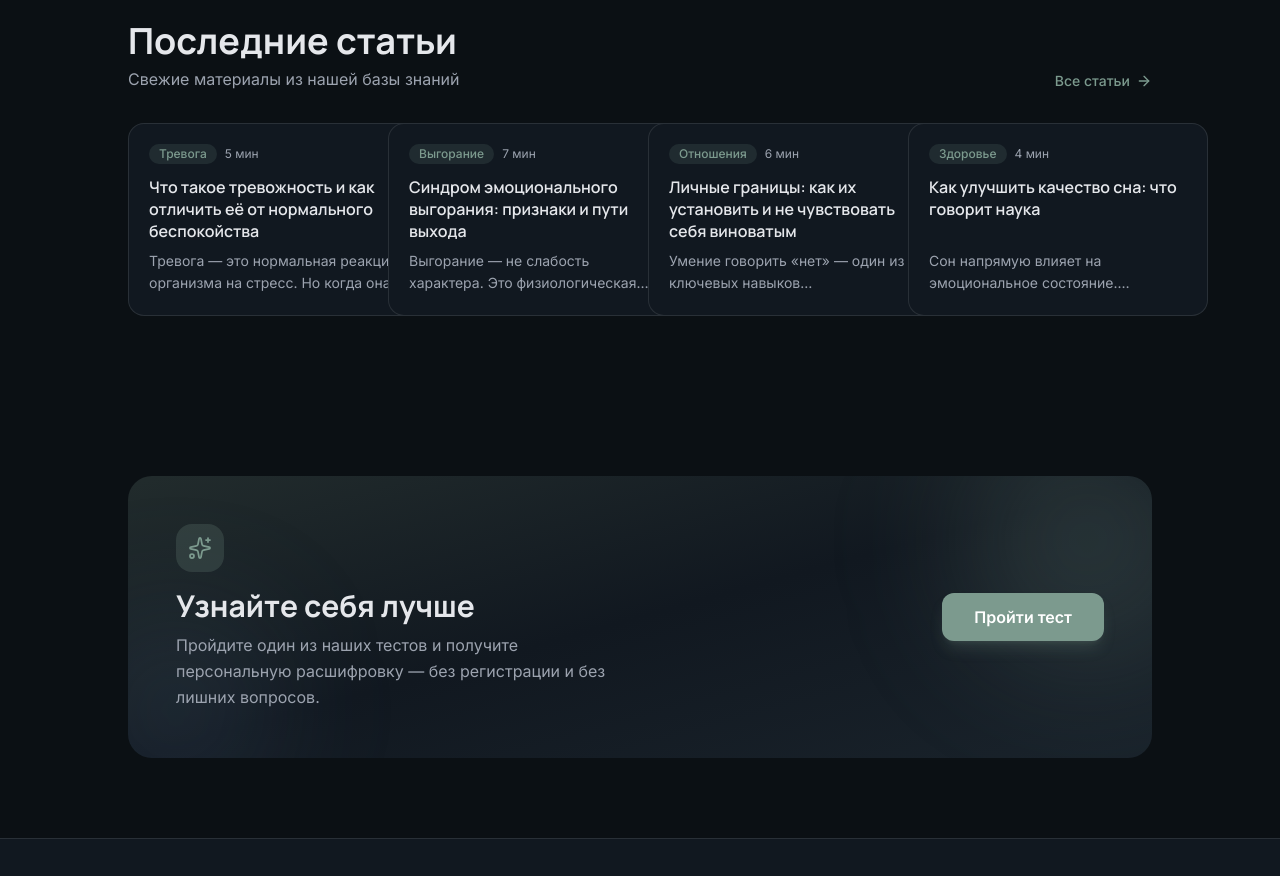
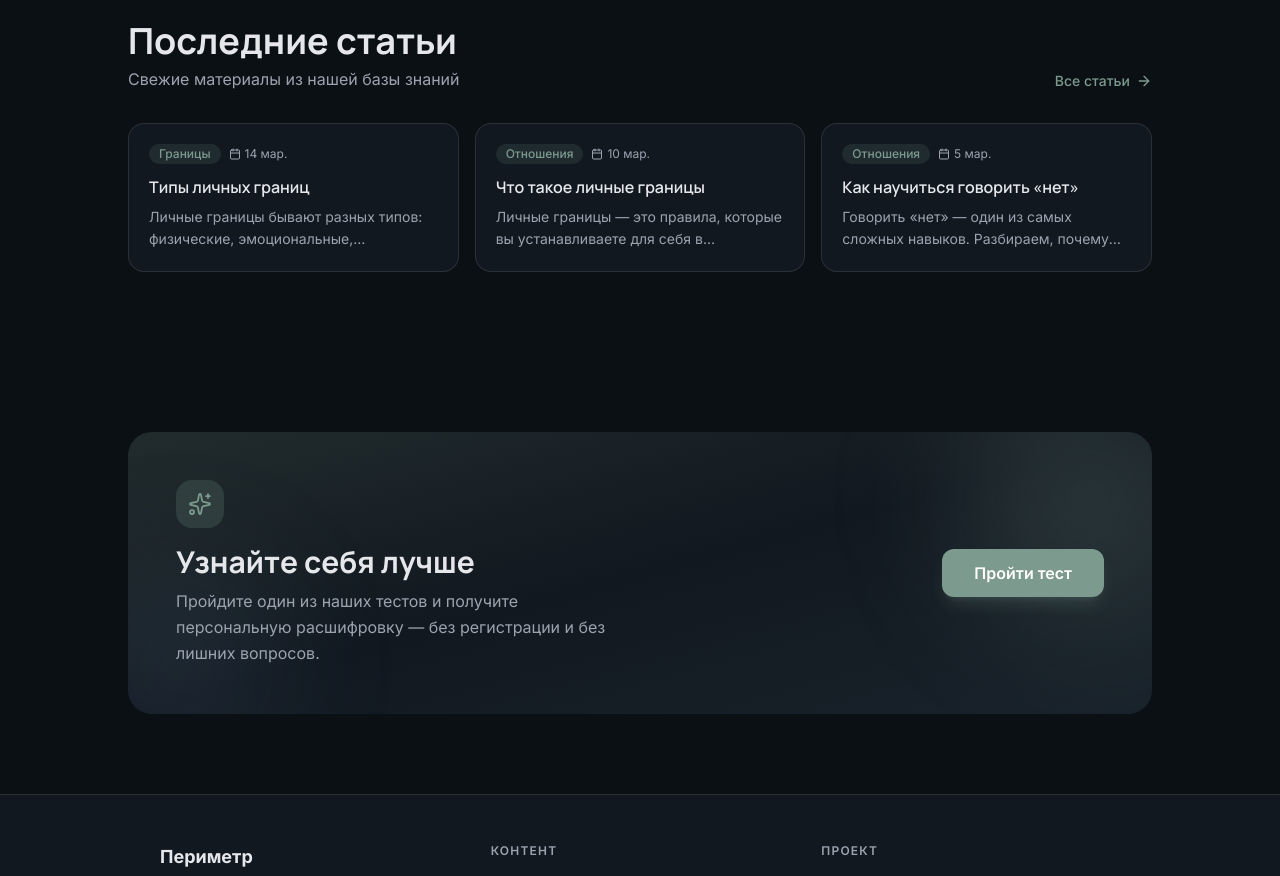
Before and after one commit to it1ro/perimeter, a Next.js app: page / in a window 1280 px wide. Shown: the part 1380-2256 px from the top of the page. Built offline with nearby package versions, Linux system fonts and the light colour scheme.

Commit message:
feat: connect real article data to home page LatestArticles
Replace placeholder articles with data from markdown files.
LatestArticles now receives articles as props from the server
component, displaying up to 4 most recent entries.

Made-with: Cursor

```diff
--- a/src/app/page.tsx
+++ b/src/app/page.tsx
@@ -3,6 +3,7 @@ import { Hero } from '@/components/home/Hero';
 import { Features } from '@/components/home/Features';
 import { LatestArticles } from '@/components/home/LatestArticles';
 import { TestCTA } from '@/components/home/TestCTA';
+import { getAllArticles } from '@/lib/articles';
 
 export const metadata: Metadata = {
   title: 'Периметр — психология ясно',
@@ -61,6 +62,10 @@ const jsonLd = {
 };
 
 export default function HomePage() {
+  const latestArticles = getAllArticles()
+    .slice(0, 4)
+    .map((a) => a.frontmatter);
+
   return (
     <>
       <script
@@ -69,7 +74,7 @@ export default function HomePage() {
       />
       <Hero />
       <Features />
-      <LatestArticles />
+      <LatestArticles articles={latestArticles} />
       <TestCTA />
     </>
   );
--- a/src/components/home/ArticleCard.tsx
+++ b/src/components/home/ArticleCard.tsx
@@ -1,33 +1,39 @@
 import Link from 'next/link';
+import type { ArticleFrontmatter } from '@/types/article';
+import { Calendar } from 'lucide-react';
 
-export interface ArticleCardData {
-  slug: string;
-  title: string;
-  excerpt: string;
-  tag: string;
-  readingTime: string;
+interface ArticleCardProps {
+  frontmatter: ArticleFrontmatter;
 }
 
-interface ArticleCardProps {
-  article: ArticleCardData;
+function formatDate(dateStr: string): string {
+  return new Date(dateStr).toLocaleDateString('ru-RU', {
+    day: 'numeric',
+    month: 'short',
+  });
 }
 
-export function ArticleCard({ article }: ArticleCardProps) {
+export function ArticleCard({ frontmatter }: ArticleCardProps) {
+  const { slug, title, description, date, tags } = frontmatter;
+
   return (
     <Link
-      href={`/articles/${article.slug}`}
+      href={`/articles/${slug}`}
       className="group flex min-w-[260px] flex-col rounded-2xl border border-white/10 bg-background-soft p-5 transition-colors duration-200 hover:border-sage/30 sm:min-w-[300px]"
     >
       <div className="mb-3 flex items-center gap-2">
         <span className="rounded-full bg-sage/15 px-2.5 py-0.5 text-xs font-medium text-sage">
-          {article.tag}
+          {tags[0]}
         </span>
-        <span className="text-xs text-text-muted">{article.readingTime}</span>
+        <span className="flex items-center gap-1 text-xs text-text-muted">
+          <Calendar className="h-3 w-3" />
+          <time dateTime={date}>{formatDate(date)}</time>
+        </span>
       </div>
       <h3 className="font-display mb-2 flex-1 text-base font-semibold leading-snug text-text transition-colors group-hover:text-sage">
-        {article.title}
+        {title}
       </h3>
-      <p className="line-clamp-2 text-sm leading-relaxed text-text-muted">{article.excerpt}</p>
+      <p className="line-clamp-2 text-sm leading-relaxed text-text-muted">{description}</p>
     </Link>
   );
 }
--- a/src/components/home/LatestArticles.tsx
+++ b/src/components/home/LatestArticles.tsx
@@ -3,44 +3,16 @@
 import Link from 'next/link';
 import { motion } from 'framer-motion';
 import { ArrowRight } from 'lucide-react';
-import { ArticleCard, type ArticleCardData } from './ArticleCard';
+import type { ArticleFrontmatter } from '@/types/article';
+import { ArticleCard } from './ArticleCard';
 
-const PLACEHOLDER_ARTICLES: ArticleCardData[] = [
-  {
-    slug: 'chto-takoe-trevozhnost',
-    title: 'Что такое тревожность и как отличить её от нормального беспокойства',
-    excerpt:
-      'Тревога — это нормальная реакция организма на стресс. Но когда она становится хронической, важно знать, что с этим делать.',
-    tag: 'Тревога',
-    readingTime: '5 мин',
-  },
-  {
-    slug: 'sindrom-emotsionalnogo-vygoraniya',
-    title: 'Синдром эмоционального выгорания: признаки и пути выхода',
-    excerpt:
-      'Выгорание — не слабость характера. Это физиологическая реакция на длительный стресс, и с ней можно и нужно работать.',
-    tag: 'Выгорание',
-    readingTime: '7 мин',
-  },
-  {
-    slug: 'lichnostnye-granicy',
-    title: 'Личные границы: как их установить и не чувствовать себя виноватым',
-    excerpt:
-      'Умение говорить «нет» — один из ключевых навыков психологического здоровья. Рассказываем, с чего начать.',
-    tag: 'Отношения',
-    readingTime: '6 мин',
-  },
-  {
-    slug: 'kak-uluchshit-son',
-    title: 'Как улучшить качество сна: что говорит наука',
-    excerpt:
-      'Сон напрямую влияет на эмоциональное состояние. Разбираем научно обоснованные способы наладить режим.',
-    tag: 'Здоровье',
-    readingTime: '4 мин',
-  },
-];
+interface LatestArticlesProps {
+  articles: ArticleFrontmatter[];
+}
 
-export function LatestArticles() {
+export function LatestArticles({ articles }: LatestArticlesProps) {
+  if (articles.length === 0) return null;
+
   return (
     <section className="px-4 py-20 sm:px-6 lg:px-8">
       <div className="mx-auto max-w-5xl">
@@ -66,17 +38,16 @@ export function LatestArticles() {
           </Link>
         </motion.div>
 
-        {/* Horizontal scroll on mobile, 2×2 grid on desktop */}
         <motion.div
-          className="flex gap-4 overflow-x-auto pb-2 sm:grid sm:grid-cols-2 sm:overflow-visible sm:pb-0 lg:grid-cols-4"
+          className="flex gap-4 overflow-x-auto pb-2 sm:grid sm:grid-cols-2 sm:overflow-visible sm:pb-0 lg:grid-cols-3"
           style={{ scrollbarWidth: 'none' }}
           initial={{ opacity: 0 }}
           whileInView={{ opacity: 1 }}
           viewport={{ once: true }}
           transition={{ duration: 0.4, delay: 0.15 }}
         >
-          {PLACEHOLDER_ARTICLES.map((article) => (
-            <ArticleCard key={article.slug} article={article} />
+          {articles.map((frontmatter) => (
+            <ArticleCard key={frontmatter.slug} frontmatter={frontmatter} />
           ))}
         </motion.div>
 
```
